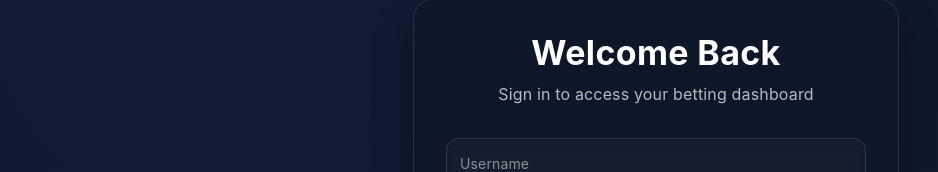
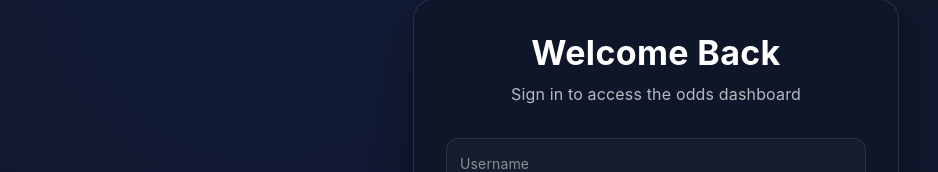
Before and after one commit to anshbadaya/playvot, a React (Create React App) app: page /login in a window 1280 px wide. Shown: the part 211-383 px from the top of the page, without its empty margins (0-938 px from the left). Built offline with nearby package versions, Linux system fonts and the light colour scheme; no server answers.

Commit message:
fix(Login): update wording for clarity in dashboard description

```diff
--- a/src/pages/Login.tsx
+++ b/src/pages/Login.tsx
@@ -258,7 +258,7 @@ const Login: React.FC = () => {
             variant={isMobile ? "body2" : "body1"}
             sx={{ color: 'rgba(255, 255, 255, 0.7)' }}
           >
-            Sign in to access your betting dashboard
+            Sign in to access the odds dashboard
           </Typography>
         </Box>
 
```
